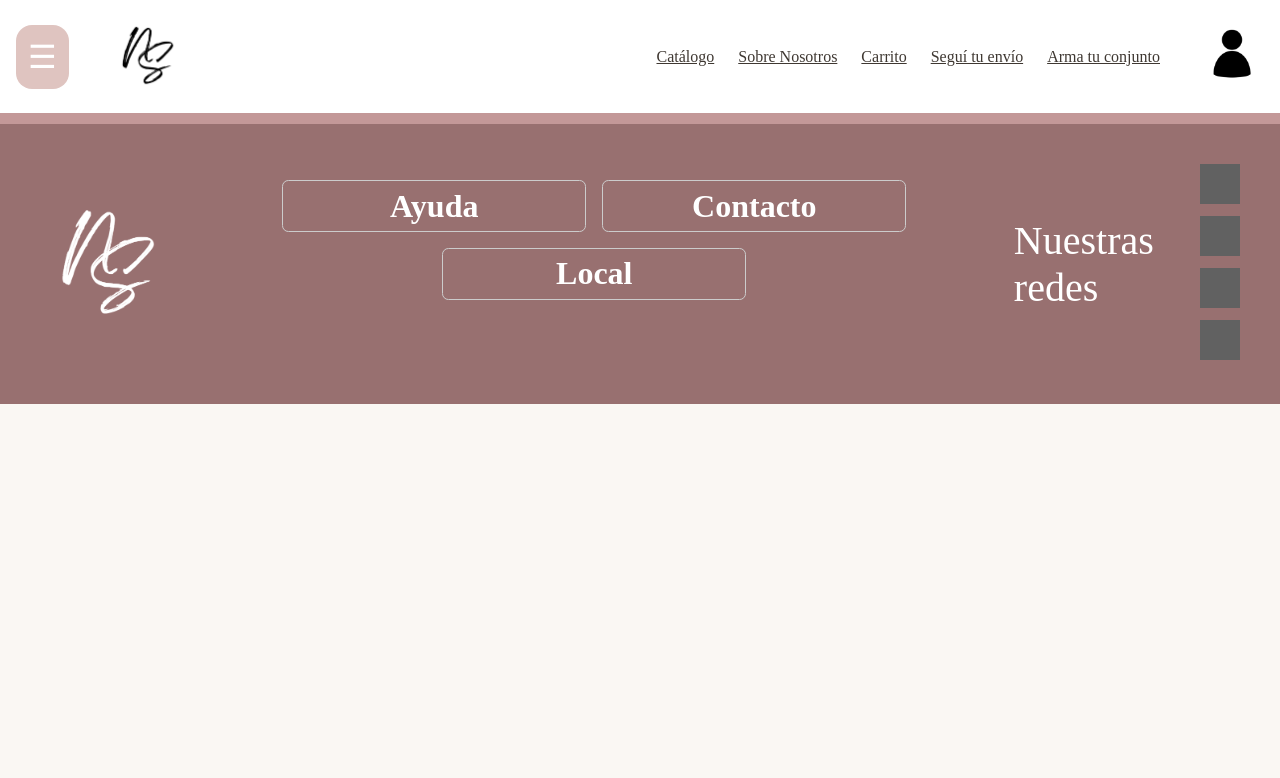
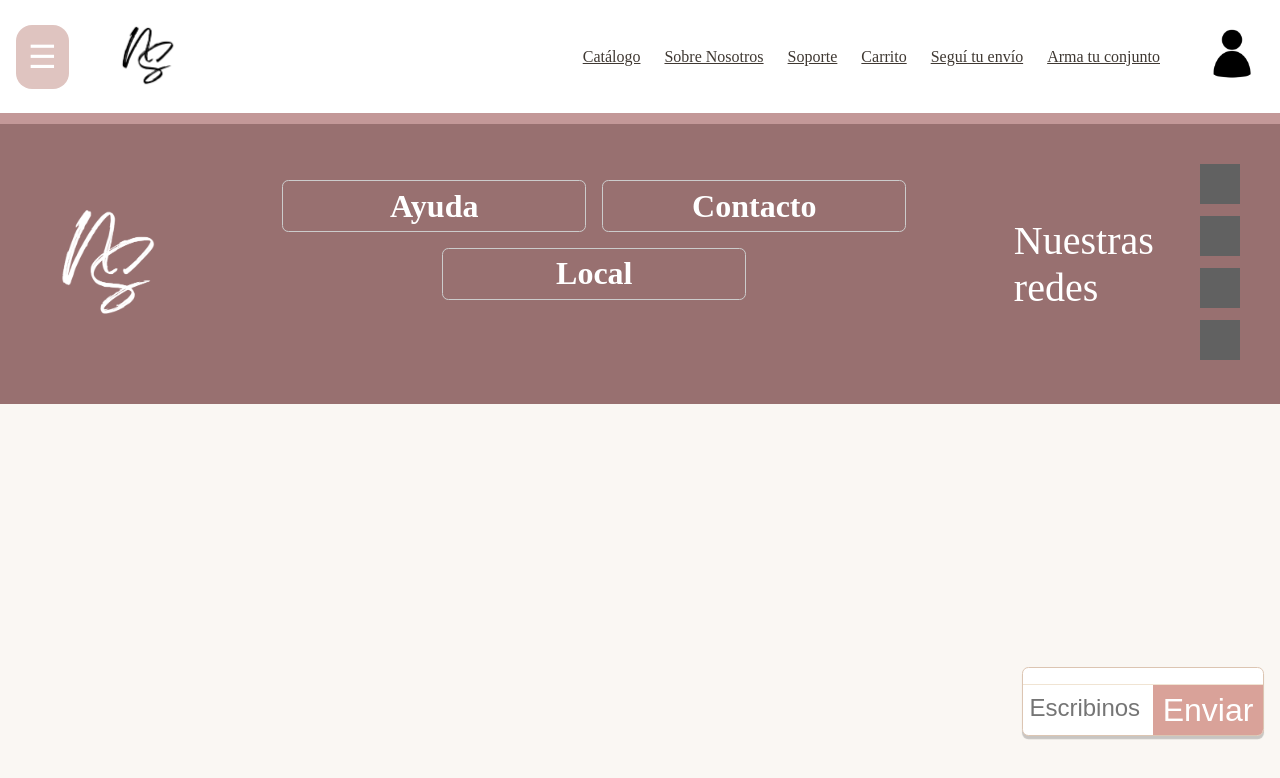
Before and after one commit to MicaSFrohlich/ProyectoFinal_GeneracionT, a React (Vite) app: page /soporteChat in a window 1280 px wide. Shown: the top 778 px of the page. Built offline with nearby package versions, Linux system fonts and the light colour scheme; grey boxes are pictures that could not be loaded; a web font is replaced by a local one.

Commit message:
Primer borrador de chat

```diff
--- a/src/App.jsx
+++ b/src/App.jsx
@@ -7,6 +7,7 @@ import Login from "./components/login";
 import Registro from "./components/registro";
 import Usuario from "./components/usuario";
 import Catalogo from "./components/catalogo";
+import SoporteChat from "./components/soporteChat";
 import "./App.css";
 
 function App() {
@@ -22,6 +23,7 @@ function App() {
         <Route path="/login" element={<Login />} />
         <Route path="/registro" element={<Registro />} />
         <Route path="/usuario" element={<Usuario />} />
+        <Route path="/soporteChat" element={<SoporteChat />} />
         <Route
           path="/catalogo"
           element={<Catalogo seccionSeleccionada={seccionActiva} />}
--- a/src/components/catalogo.jsx
+++ b/src/components/catalogo.jsx
@@ -8,12 +8,12 @@ const productos = [
       { id: 1, tipo: "Top", nombre: "Musculosa Valery", precio: 7500.0,imagen: "/img/productos/top_botones.png" },
       { id: 2, tipo: "Top", nombre: "Blusa Lover", precio: 6500.0, imagen: "/img/productos/top_rosa.png" },
       { id: 3, tipo: "Top", nombre: "Blusa Greedy", precio: 6000.0, imagen: "/img/productos/top_turquesa.png" },
-      { id: 4, tipo: "Buttom", nombre: "Pollera Supernat", precio: 9000.0, imagen: "/img/productos/pollera_brillos.png" },
-      { id: 5, tipo: "Buttom", nombre: "Pollera Obvious", precio: 7500.0, imagen: "/img/productos/pollera_coqueta.png" },
-      { id: 6, tipo: "Buttom", nombre: "Short Problem", precio: 15000.0, imagen: "/img/productos/short_jean.png" },
-      { id: 7, tipo: "Dress", nombre: "Vestido Mistake", precio: 23500.0, imagen: "/img/productos/vestido_negro.png" },
-      { id: 8, tipo: "Dress", nombre: "Vestido Hopeless", precio: 19000.0, imagen: "/img/productos/vestido_argolla.png" },
-      { id: 9, tipo: "Dress", nombre: "Vestido Romantic", precio: 21500.0, imagen: "/img/productos/vestido_blanco.png" }
+      { id: 4, tipo: "Pollera", nombre: "Pollera Supernat", precio: 9000.0, imagen: "/img/productos/pollera_brillos.png" },
+      { id: 5, tipo: "Pollera", nombre: "Pollera Obvious", precio: 7500.0, imagen: "/img/productos/pollera_coqueta.png" },
+      { id: 6, tipo: "Short", nombre: "Short Problem", precio: 15000.0, imagen: "/img/productos/short_jean.png" },
+      { id: 7, tipo: "Vestido", nombre: "Vestido Mistake", precio: 23500.0, imagen: "/img/productos/vestido_negro.png" },
+      { id: 8, tipo: "Vestido", nombre: "Vestido Hopeless", precio: 19000.0, imagen: "/img/productos/vestido_argolla.png" },
+      { id: 9, tipo: "Vestido", nombre: "Vestido Romantic", precio: 21500.0, imagen: "/img/productos/vestido_blanco.png" }
     ],
   },
 ];
@@ -49,7 +49,6 @@ const Catalogo = () => {
         </div>
       ))}
 
-      {/* Modal de detalle */}
       {productoSeleccionado && (
         <div className="modal-overlay" onClick={cerrarModal}>
           <div className="modal-contenido" onClick={(e) => e.stopPropagation()}>
--- a/src/components/navbar.jsx
+++ b/src/components/navbar.jsx
@@ -1,4 +1,4 @@
-import { useState } from "react";
+import { useState,useContext } from "react";
 import { Link } from "react-router-dom";
 import "../App.css";
 
@@ -18,6 +18,7 @@ function navbar({ secciones, onSelect }) {
           <div className="link-otros-sitios">
             <Link to="/catalogo"><p className="texto-nav">Catálogo</p></Link>
             <Link to="#"><p className="texto-nav">Sobre Nosotros</p></Link>
+            <Link to="/soporte"><p className="texto-nav">Soporte</p></Link>
             <Link to="#"><p className="texto-nav">Carrito</p></Link>
             <Link to="#"><p className="texto-nav">Seguí tu envío</p></Link>
             <Link to="#"><p className="texto-nav">Arma tu conjunto</p></Link>
--- /dev/null
+++ b/src/components/soporteChat.css
@@ -0,0 +1,72 @@
+html,body{
+    min-height: 100vh;
+    height:100%;
+    margin:0;
+}
+
+.chat-container {
+  width: 30vh;
+  max-height: 100vh;
+  border: 1px solid #DCC5B2;
+  border-radius: 0.8vh;
+  display: flex;
+  flex-direction: column;
+  overflow: hidden;
+  position: fixed;
+  bottom: 8vh;
+  right: 2vh;
+  background-color: white;
+  box-shadow: 0 0.4vh 0.1vh rgba(0,0,0,0.2);
+  font-family: Arial, sans-serif;
+  z-index: 1000;
+}
+
+.chat-mensajes {
+  flex: 1;
+  padding: 1vh;
+  overflow-y: auto;
+  display: flex;
+  flex-direction: column;
+  gap: 0.5vh;
+}
+
+.mensaje {
+  padding: 0.8vh 1.2vh;
+  border-radius: 1.2vh;
+  max-width: 80%;
+  word-wrap: break-word;
+}
+
+.mensaje.usuario {
+  background-color: #DBB5B5;
+  align-self: flex-end;
+}
+
+.mensaje.soporte {
+  background-color: #F1E5D1;
+  align-self: flex-start;
+}
+
+.chat-input {
+  display: flex;
+  border-top: 0.1vh solid #F0E4D3;
+}
+
+.chat-input input {
+  flex: 1;
+  padding: 0.8vh;
+  border: none;
+  outline: none;
+}
+
+.chat-input button {
+  padding: 0.8vh 1.2vh;
+  background-color: #D9A299;
+  color: white;
+  border: none;
+  cursor: pointer;
+}
+
+.chat-input button:hover {
+  background-color: #dbb5af;
+}
--- /dev/null
+++ b/src/components/soporteChat.jsx
@@ -0,0 +1,46 @@
+import React, { useState } from "react";
+import "./soporteChat.css";
+
+const SoporteChat = () => {
+  const [mensajes, setMensajes] = useState([]);
+  const [input, setInput] = useState("");
+
+  const enviarMensaje = () => {
+    if (input.trim() === "") return;
+
+    setMensajes([...mensajes, { texto: input, origen: "usuario" }]);
+
+    setTimeout(() => {
+      setMensajes(prev => [
+        ...prev,
+        { texto: "Gracias por consultar! Contestaremos a la brevedad.", origen: "soporte" },
+      ]);
+    }, 1000);
+
+    setInput("");
+  };
+
+  return (
+    <div className="chat-container">
+      <div className="chat-mensajes">
+        {mensajes.map((msg, index) => (
+          <div key={index} className={`mensaje ${msg.origen}`}>
+            {msg.texto}
+          </div>
+        ))}
+      </div>
+      <div className="chat-input">
+        <input
+          type="text"
+          placeholder="Escribinos tu consulta!"
+          value={input}
+          onChange={(e) => setInput(e.target.value)}
+          onKeyDown={(e) => e.key === "Enter" && enviarMensaje()}
+        />
+        <button onClick={enviarMensaje}>Enviar</button>
+      </div>
+    </div>
+  );
+};
+
+export default SoporteChat;
--- a/src/main.jsx
+++ b/src/main.jsx
@@ -3,10 +3,11 @@ import ReactDOM from "react-dom/client";
 import { BrowserRouter } from "react-router-dom";
 import App from "./App";
 
+
 ReactDOM.createRoot(document.getElementById("root")).render(
   <React.StrictMode>
     <BrowserRouter>
-      <App />
+    <App />
     </BrowserRouter>
   </React.StrictMode>
 );
```
